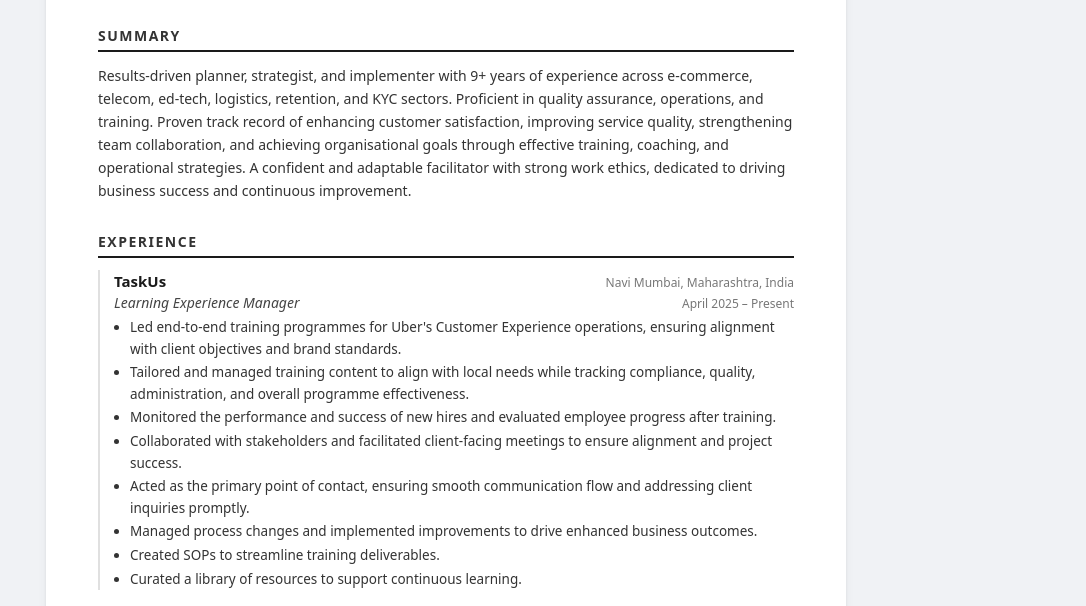
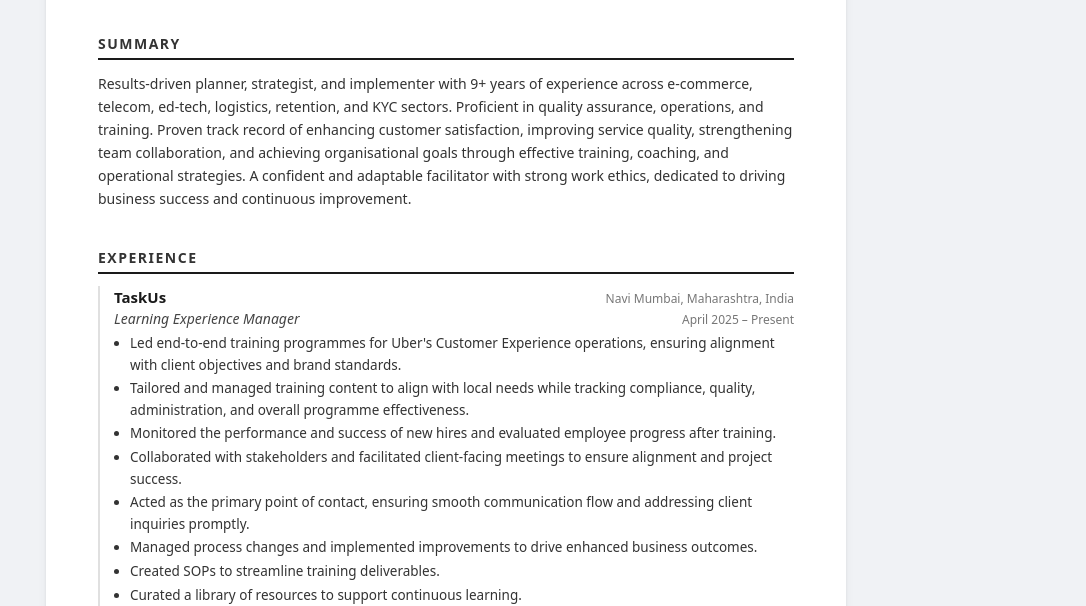
Before and after one commit to ashishpandey001/shubham-singh-resume, a website: page index.html in a window 1280 px wide. Shown: the part 202-808 px from the top of the page, without its empty margins (194-1280 px from the left). Drawn offline with Linux system fonts and the light colour scheme.

Commit message:
Add +91 tel link to LaTeX resume and increase section spacing in both files

```diff
--- a/index.html
+++ b/index.html
@@ -139,7 +139,7 @@
 
         /* Sections */
         section {
-            margin-top: 28px;
+            margin-top: 36px;
         }
 
         .section-title {
```
Also changed, not shown: 2 other files.
